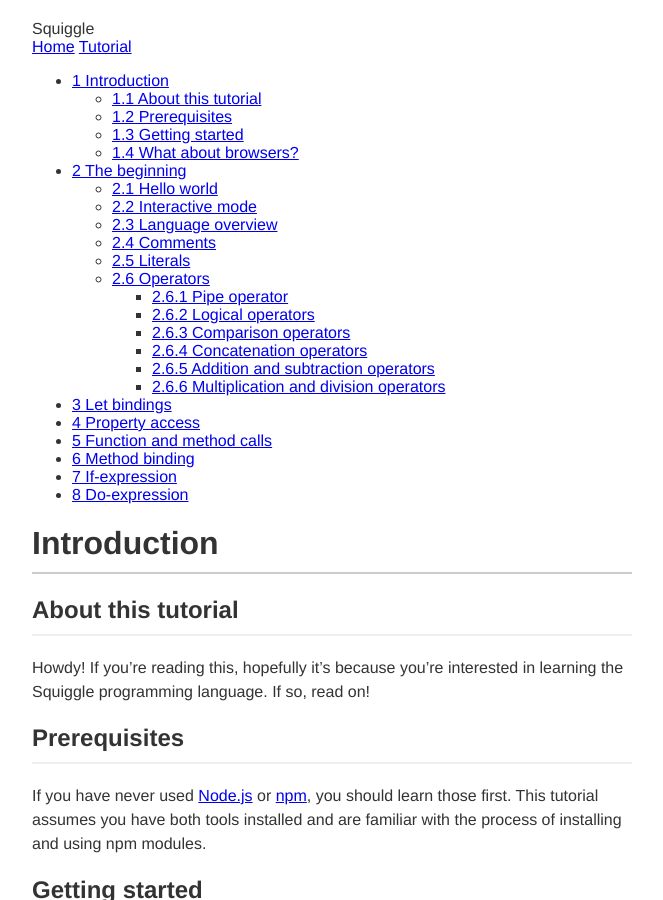
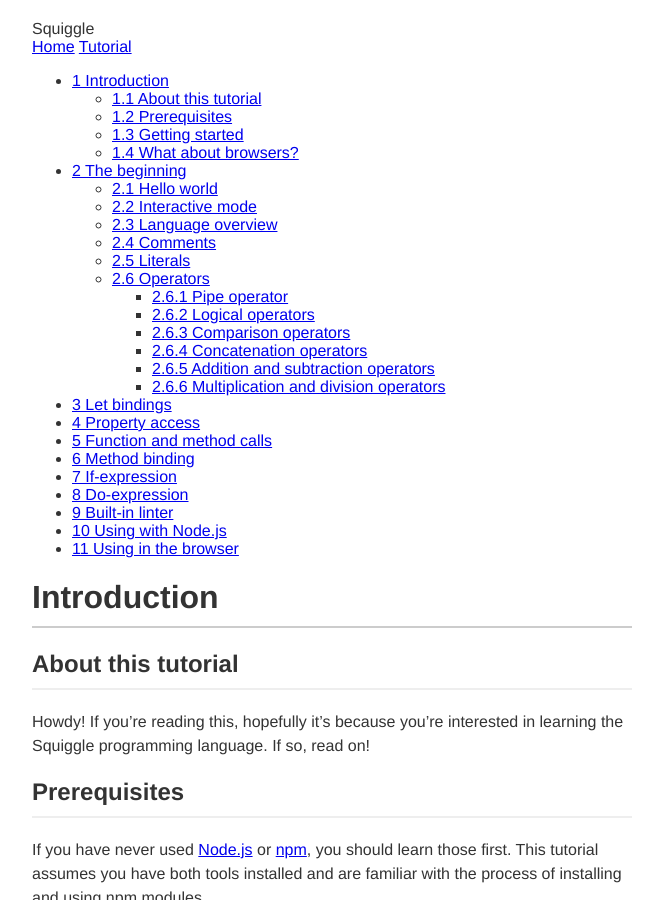
Before and after one commit to squiggle-lang/squiggle-lang.org, a Jekyll site: the page built from tutorial/index.md, in a window 1280 px wide and 900 px high. Shown: the whole window, without its empty margins (308-971 px from the left). Built offline with Jekyll 4.4.1, drawn with Linux system fonts in a browser that asks for light colours; some of the changed text lies outside the part shown.

Commit message:
Adds placeholders

```diff
--- a/tutorial/index.md
+++ b/tutorial/index.md
@@ -363,6 +363,18 @@
 Statements within a `do` expression must be ended with a semicolon. There is no
 automatic semicolon insertion, like JavaScript.
 
+# Built-in linter
+
+TODO
+
+# Using with Node.js
+
+TODO
+
+# Using in the browser
+
+TODO
+
 <script src="{{ site.baseurl }}/toc.js"></script>
 
 <script>
```
